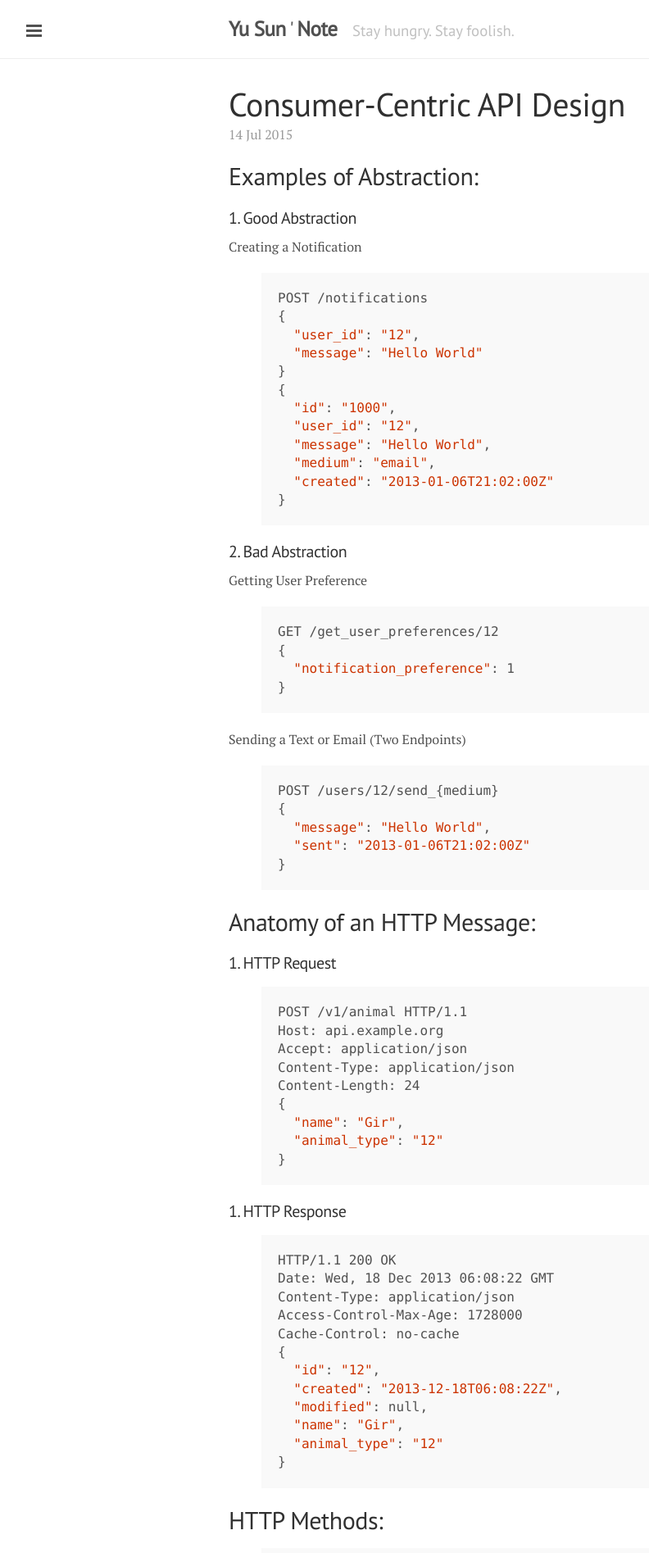
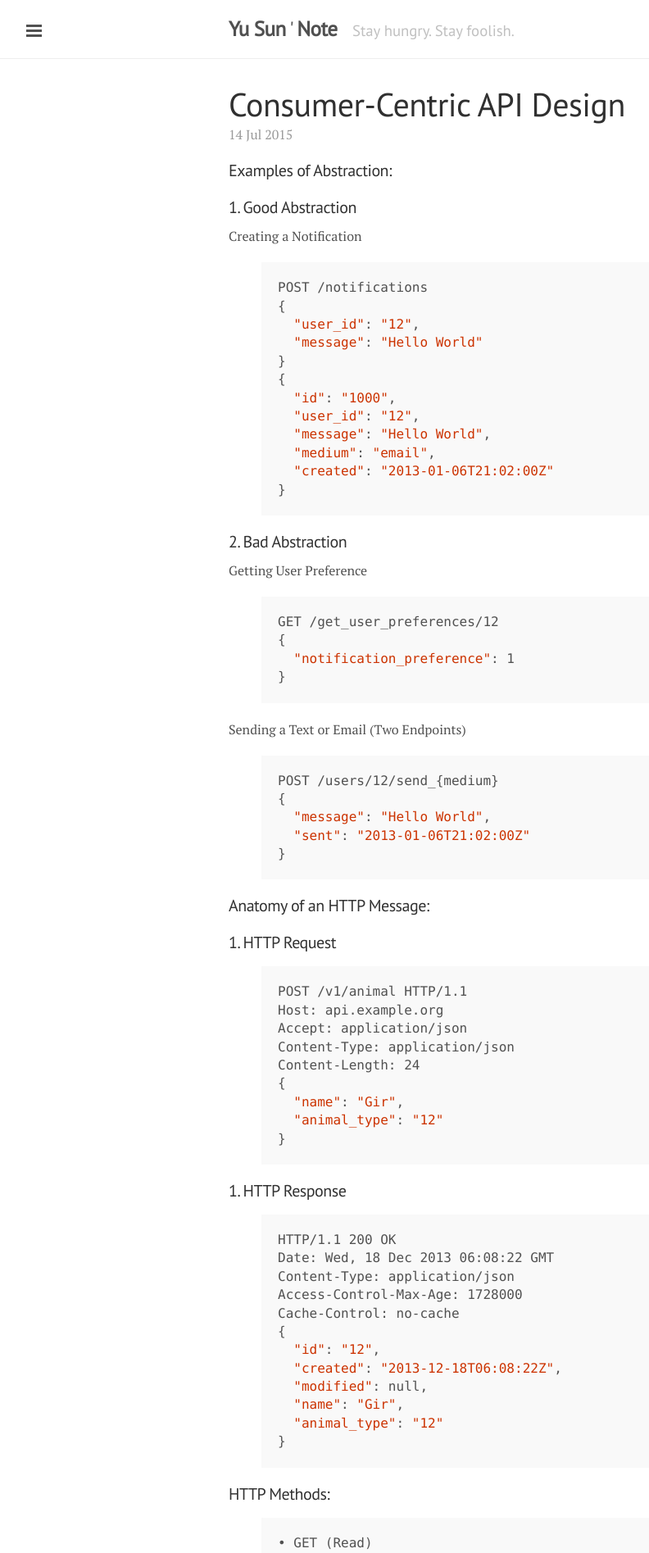
Before and after one commit to usunyu/usunyu.github.io, a Jekyll site: the page built from note/_posts/2015-07-14-consumer-centric-api-design.markdown, in a window 1280 px wide. Shown: the top 1895 px of the page at 82% size, without its empty margins (1-793 px from the left). Built offline with Jekyll 4.4.1, drawn with Linux system fonts in a browser that asks for light colours; Markdown is read by kramdown in place of the engine named in the settings.

Commit message:
change font size

```diff
--- a/note/_posts/2015-07-14-consumer-centric-api-design.markdown
+++ b/note/_posts/2015-07-14-consumer-centric-api-design.markdown
@@ -2,7 +2,7 @@
 layout: post
 title:  "Consumer-Centric API Design"
 ---
-## Examples of Abstraction:
+#### Examples of Abstraction:
 ##### 1. Good Abstraction
 Creating a Notification
 {% highlight bash %}
@@ -38,7 +38,7 @@ POST /users/12/send_{medium}
 }
 {% endhighlight %}
 
-## Anatomy of an HTTP Message:
+#### Anatomy of an HTTP Message:
 ##### 1. HTTP Request
 {% highlight bash %}
 POST /v1/animal HTTP/1.1
@@ -68,7 +68,7 @@ Cache-Control: no-cache
 }
 {% endhighlight %}
 
-## HTTP Methods:
+#### HTTP Methods:
 {% highlight bash %}
 • GET (Read)
 – Retrieve a specific Resource from the Server
@@ -109,7 +109,7 @@ Cache-Control: no-cache
 – Considered Idempotent: duplicate subsequent requests should be side-effect free
 {% endhighlight %}
 
-## URL Endpoints:
+#### URL Endpoints:
 If you were building a fictional API to represent several different Zoo’s, each containing many Animals (with an animal belonging to exactly one Zoo), employees (who can work at multiple Zoos) and keeping track of the species of each animal, you might have the following endpoints:
 
 ##### 1. Top-Level Collections
```
